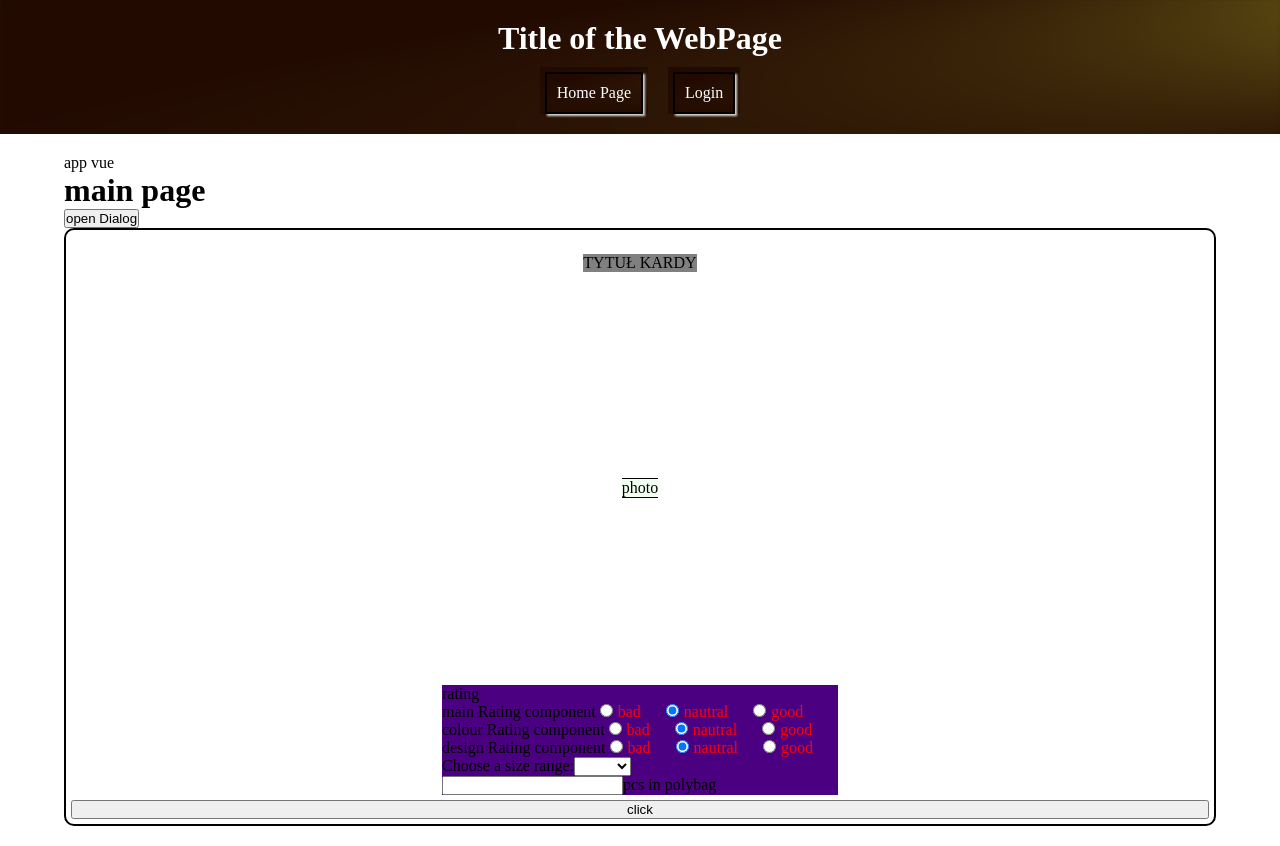
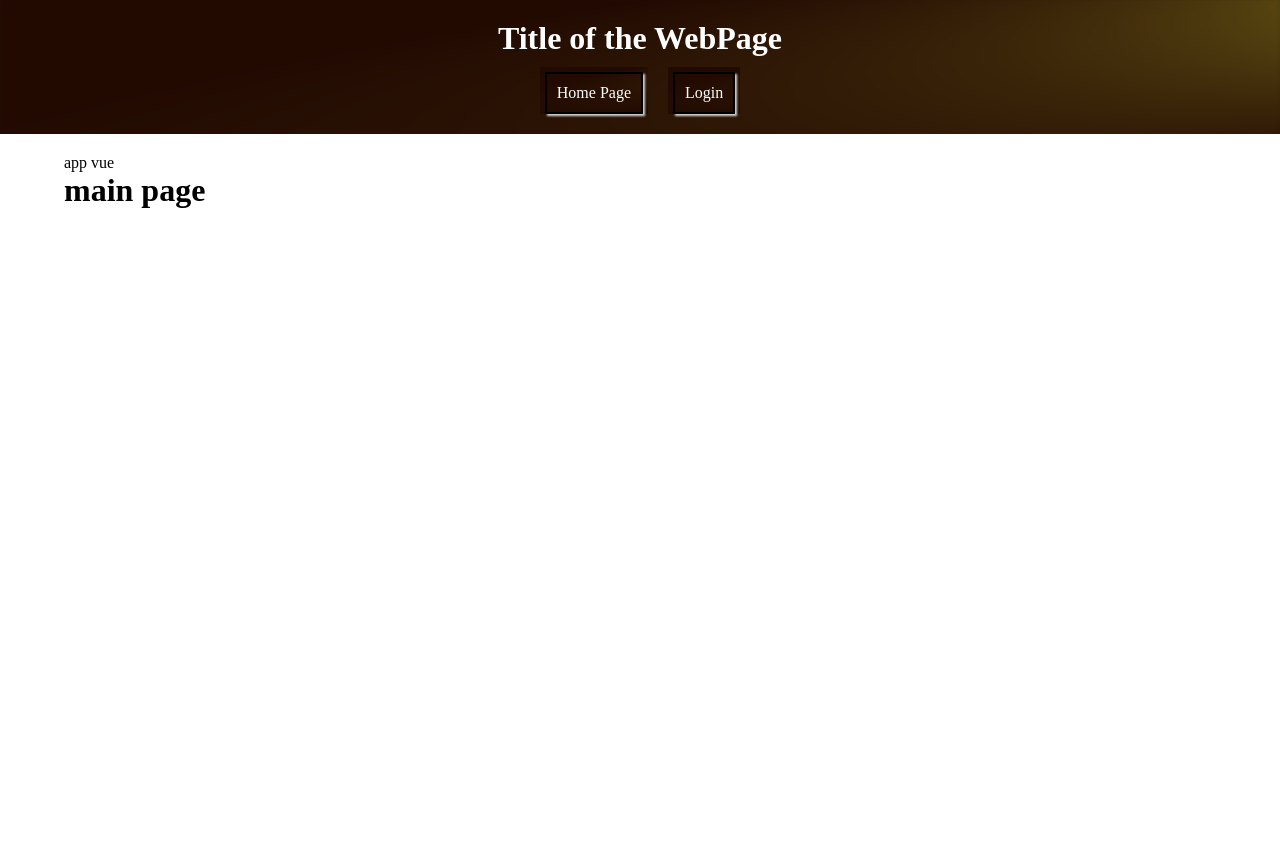
Before and after one commit to Witek120782/questionnaire_web, a Vue app: page /home in a window 1280 px wide. After the commit the page ends 800 px from the top, so only its background shows below. Built offline with nearby package versions, Linux system fonts and the light colour scheme.

Commit message:
remove test elements from MainPage

```diff
--- a/src/pages/MainPage.vue
+++ b/src/pages/MainPage.vue
@@ -1,32 +1,12 @@
 <template>
 	<div>
-	<base-dialog v-if="ifDialog" :ifFlashing="baseDialogFlash" message="loading..." @hide-show="toggleDialog"></base-dialog>
 	<h1>main page</h1>
-	<button @click="toggleDialog">open Dialog</button>
-	<base-card title="tytuł kardy" ifRating="true" designRating="true" colourRating="true" :pcsToPolybag="true" :sizes="sizerange"></base-card>
 </div>
 </template>
 <script>
-import BaseCard from '../components/baseComponents/BaseCard.vue'
-import {ref} from 'vue'
 export default {
-	components:{
-		BaseCard
-	},
 	setup(){
-		const sizerange = ['23-26', '27-30'];
-		const ifDialog= ref(false);
-		const baseDialogFlash = true;
-
-		function toggleDialog (){
-			console.log('here')
-			ifDialog.value = !ifDialog.value
-		}
 		return{
-			sizerange,
-			ifDialog,
-			toggleDialog,
-			baseDialogFlash
 		}
 	}
 
```
